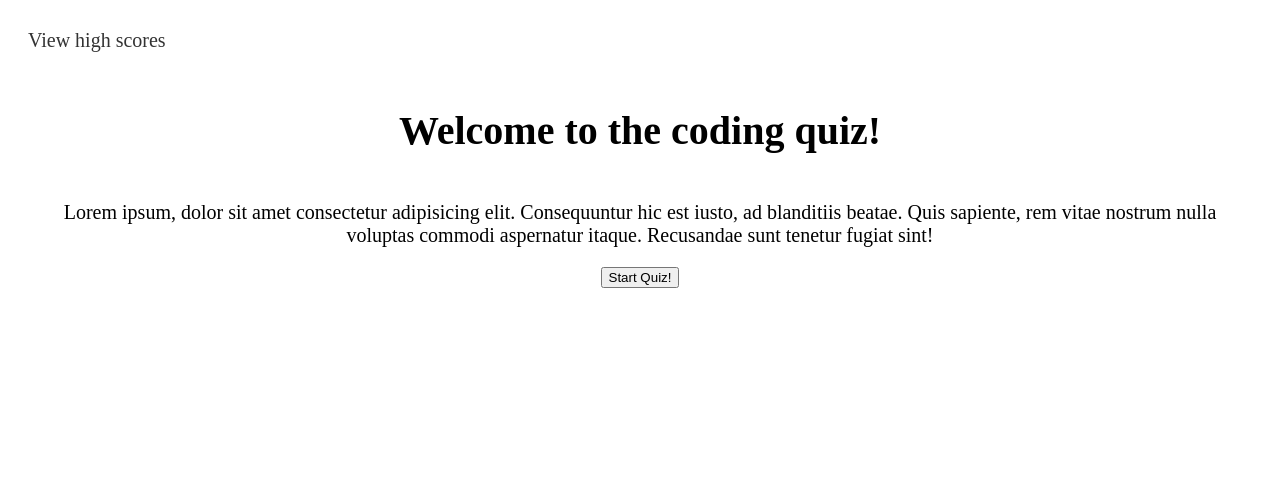
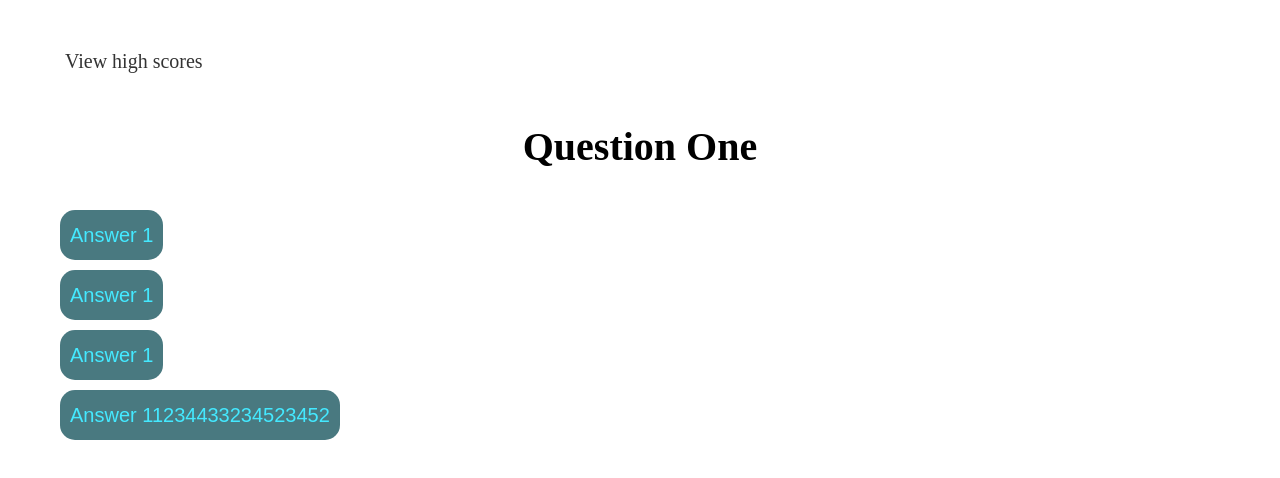
Before and after one commit to Mheyn95/code-quiz, a plain HTML site: page index.html in a window 1280 px wide. Both pictures are taken after a click on the button "Start Quiz!". Drawn offline with Linux system fonts and the light colour scheme.

Commit message:
initial js, start button changes what we see

```diff
--- a/assets/css/style.css
+++ b/assets/css/style.css
@@ -1,5 +1,6 @@
 * {
     box-sizing: border-box;
+    margin: 15px;
   }
 
 :root {
@@ -31,7 +32,48 @@ main {
     text-align: center;
 }
 
+#start {
+    background-color: var(--secondary);
+    color: var(--primary);
+    width: 150px;
+    height: 50px;
+    font-size: 100%;
+    border-radius: 15px;
+    border: none;
+}
+
+#start:hover {
+    border-width: 2px;
+    border-style: outset;
+    border-color: var(--grey);
+    font-size: 125%;
+}
+
 /* set display to none for opening of site, once user clicks 'start quiz', make them visable */
+#answer-choices {
+    display: none;
+    justify-content: center;
+    align-items: start;
+    flex-direction: column;
+    flex-wrap: wrap;
+    padding: 5px;
+    width: 100%;
+}
+
 .q-btn {
-    display: none;
+    background-color: var(--secondary);
+    color: var(--primary);
+    height: 50px;
+    font-size: 100%;
+    border-radius: 15px;
+    border: none;
+    padding: 10px;
+    margin: 5px;
 }
+
+.q-btn:hover {
+    border-width: 2px;
+    border-style: outset;
+    border-color: var(--grey);
+    font-size: 125%;
+}
--- a/assets/js/script.js
+++ b/assets/js/script.js
@@ -0,0 +1,16 @@
+var quizStartHandler = function() {
+    // change header
+    var mainText = document.getElementById("main-text");
+    mainText.innerHTML = "Question One";
+    // remove description and start button
+    var description = document.getElementById("description");
+    description.style.display = "none";
+    var startBtn = document.getElementById("start");
+    startBtn.style.display = "none";
+    // make options visable
+    var answerBts = document.getElementById("answer-choices");
+    answerBts.style.display = "flex";
+}
+
+var startEl = document.querySelector("main");
+startEl.addEventListener("click", quizStartHandler);
--- a/index.html
+++ b/index.html
@@ -15,16 +15,19 @@
     <main>
 
         <!--intro section-->
-        <h1 id="main-text">Welcome to the coding quiz!</h1>
+        <h1 id="main-text">Welcome to the Coding Quiz!</h1>
         <p id="description">Lorem ipsum, dolor sit amet consectetur adipisicing elit. Consequuntur hic est iusto, ad blanditiis beatae. Quis sapiente, rem vitae nostrum nulla voluptas commodi aspernatur itaque. Recusandae sunt tenetur fugiat sint!</p>
         <button class="btn" id="start" type="submit"> Start Quiz! </button>
 
         <!--question section-->
         <!--use same h1 as above-->
-        <button class="q-btn" id="a1" type="submit"></button>
-        <button class="q-btn" id="a2" type="submit"></button>
-        <button class="q-btn" id="a3" type="submit"></button>
-        <button class="q-btn" id="a4" type="submit"></button>
+        <div id="answer-choices">
+            <button class="q-btn" id="a1" type="submit">Answer 1</button>
+            <button class="q-btn" id="a2" type="submit">Answer 1</button>
+            <button class="q-btn" id="a3" type="submit">Answer 1</button>
+            <button class="q-btn" id="a4" type="submit">Answer 11234433234523452</button>
+        </div>
+
     </main>
 
     <script src="./assets/js/script.js"></script>
```
